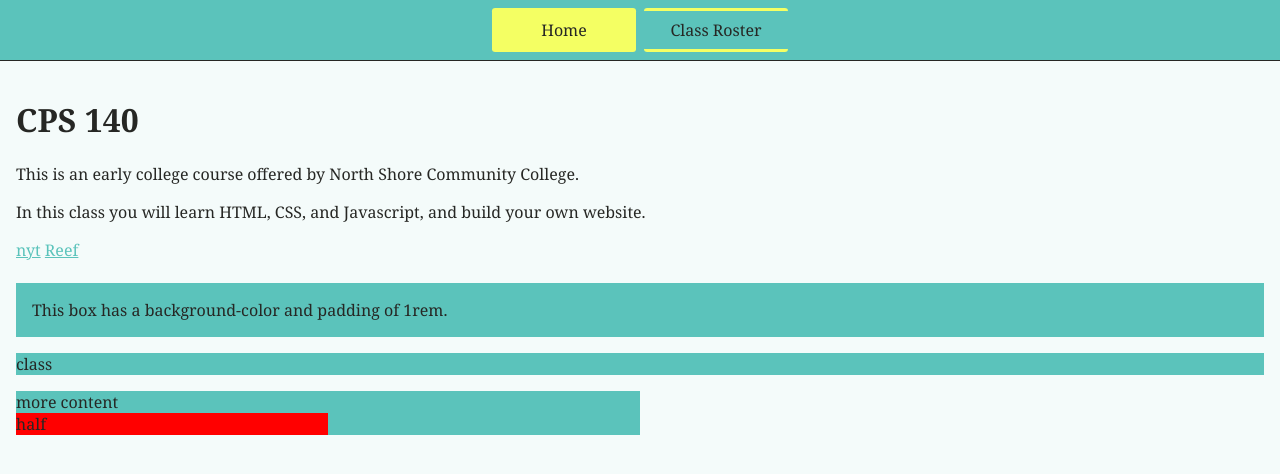
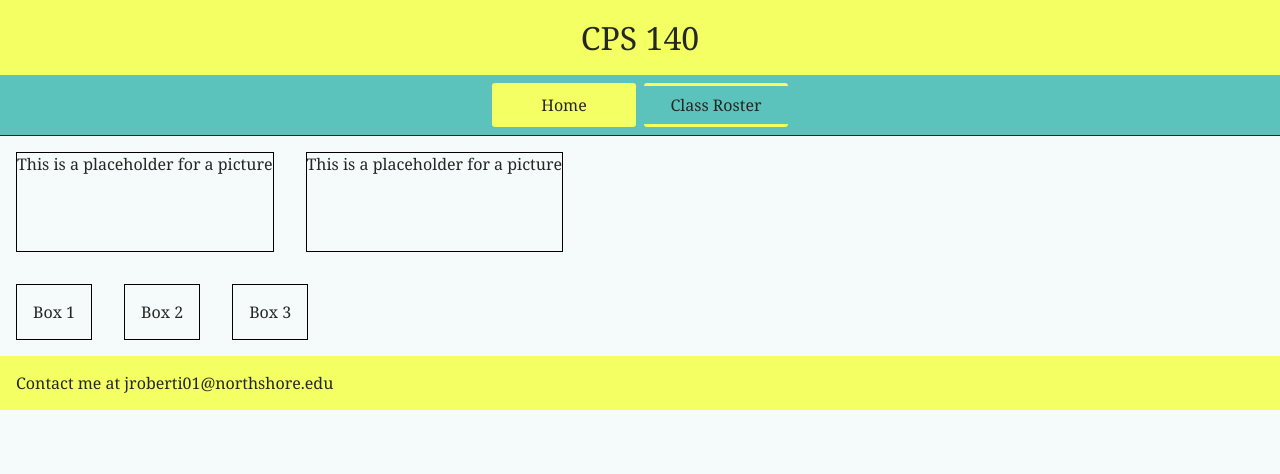
Before and after one commit to jacmrob/cps140-2025, a website: page index.html in a window 1280 px wide. Drawn offline with Linux system fonts and the light colour scheme.

Commit message:
formatting

```diff
--- a/index.html
+++ b/index.html
@@ -15,34 +15,22 @@
 </head>
 
 <body>
+  <div class="header">CPS 140</div>
   <nav>
     <a href="/" aria-current="page">Home</a>
     <a href="/page2.html">Class Roster</a>
   </nav>
-  <main>
-    <h1>CPS 140</h1>
-    <p class="apple">This is an early college course offered by North Shore Community College.</p>
-    <p>In this class you will learn HTML, CSS, and Javascript, and build your own website.</p>
-    <a href="https://newyorktimes.com">nyt</a>
-    <a href="reef.html">Reef</a>
-    <br><br>
+  <div class="parent">
+    <div class="picture">This is a placeholder for a picture</div>
+    <div class="picture">This is a placeholder for a picture</div>
+  </div>
 
-    <div id="examplebox">This box has a background-color and padding of 1rem.</div>
-    <div class="classwork">class</div>
-    <!-- Box below that's the width of the page -->
-      <!-- with some space above it  -->
-
-    <!-- Box below that's half the width of the page -->
-      <!-- with some space above it  -->
-
-    <div class="classwork2">more content
-
-      <div style="background-color: red; width: 50%;">half</div>
-    </div>
-
-     <!-- Box next to the above box,  -->
-      <!-- that's the other half width of the page -->
-  </main>
+  <div class="parent">
+    <div class="child">Box 1</div>
+    <div class="child">Box 2</div>
+    <div class="child">Box 3</div>
+  </div>
+  <div class="footer">Contact me at jroberti01@northshore.edu</div>
 </body>
 
 </html>
--- a/styles.css
+++ b/styles.css
@@ -14,7 +14,6 @@ body {
   font-family: Georgia, 'Times New Roman', Times, serif;
   color: var(--text-color);
   background-color: var(--background-color);
-
 }
 
 main {
@@ -62,42 +61,42 @@ a {
 h1 {
   font-weight: bold;
   font-size: 2rem;
+  text-align: center;
+  background-color: var(--primary-color);
+}
+
+.header {
+  font-size: 2rem;
+  text-align: center;
+  padding: 1rem;
+  background-color: var(--primary-color);
+}
+
+.footer {
+  padding: 1rem;
+  background-color: var(--primary-color)
+}
+
+.picture {
+  border: solid 1px black;
+  margin: 1rem;
+  /* height: 150px; */
+  max-height: 150px;
+  min-height: 100px;
+
 }
 
 p {
   font-size: 1em;
 }
 
-.child {
-  border: solid 1px black;
-  padding: 1rem;
-  background: var(--primary-color);
+.parent {
+  display: flex;
+  flex-direction: row;
 }
 
-.parent {
-  display: flex;
+.child {
   padding: 1rem;
-  gap: 1rem;
-  flex-direction: row;
-  flex-wrap: wrap;
-  justify-content: space-between;
-  align-items: center;
   border: solid 1px black;
-  background-color: var(--secondary-color);
+  margin: 1rem;
 }
-
-#examplebox {
-  background-color: var(--secondary-color);
-  padding: 1rem;
-}
-
-.classwork {
-  background-color: var(--secondary-color);
-  margin-top: 1rem;
-}
-
-.classwork2 {
-  background-color: var(--secondary-color);
-  margin-top: 1rem;
-  width: 50%;
-}
```
Also changed, not shown: reef.html (+6 -3 lines).
